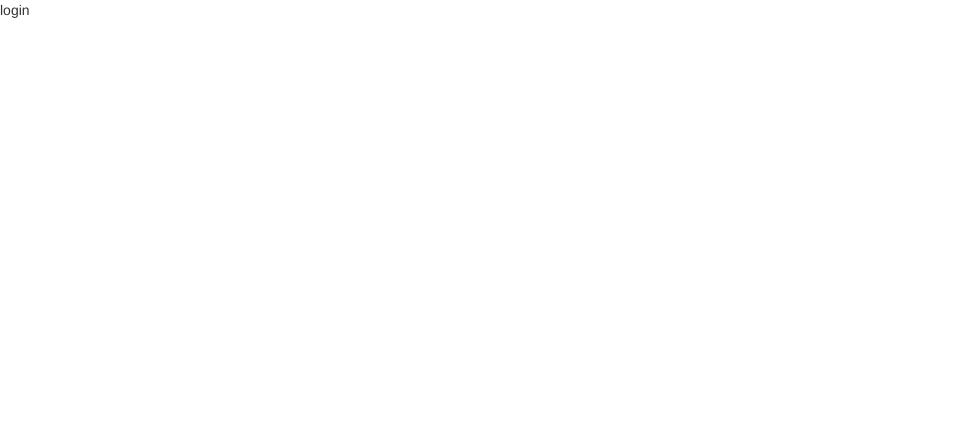
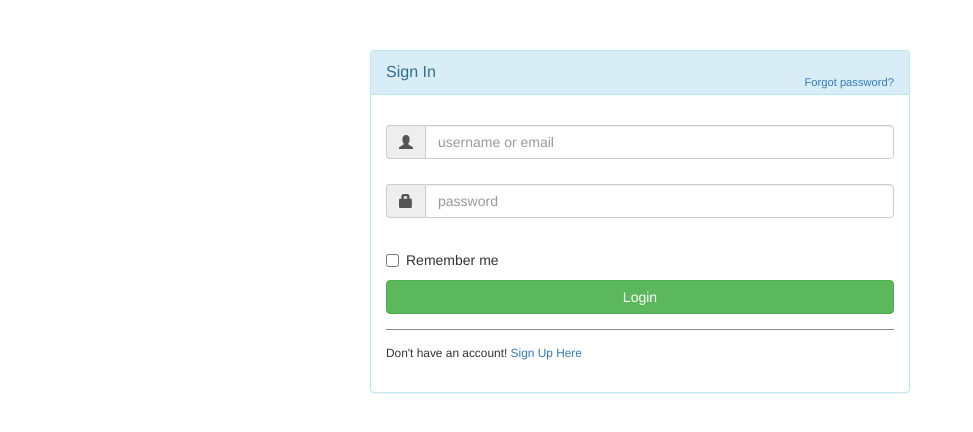
Before and after one commit to ruansheng/question, a website: page views/login.html in a window 1280 px wide. Shown: the whole page, without its empty margins (0-973 px from the left). Drawn offline with Linux system fonts and the light colour scheme; files whose address does not match are found by name.

Commit message:
login page

```diff
--- /dev/null
+++ b/public/css/style.css
@@ -0,0 +1,30 @@
+.loginbox{
+  margin-top:50px;
+}
+.forgot-password{
+  float:right;
+  font-size: 80%;
+  position: relative;
+  top:-10px;
+}
+.panel-pad{
+  padding-top:30px;
+}
+.login-alert{
+  display:none;
+}
+.margT25{
+  margin-bottom: 25px;
+}
+.margT10{
+  margin-top:10px;
+}
+.margL10{
+  padding-left: 25px;
+}
+.no-acc{
+  border-top: 1px solid#888; padding-top:15px; font-size:85%;
+}
+.signin{
+  float:right; font-size: 85%; position: relative; top:-10px;
+}
--- a/views/login.html
+++ b/views/login.html
@@ -3,10 +3,56 @@
     <head>
         <title>login</title>
         <link href="/css/bootstrap.min.css" rel="stylesheet">
+        <link href="/css/style.css" rel="stylesheet">
         <script src="/js/jquery-2.0.0.min.js"></script>
         <script src="/js/bootstrap.min.js"></script>
     </head>
 <body>
-    login
+    <div class="container">
+    <div id="loginbox" class="mainbox col-md-6 col-md-offset-3 col-sm-8 col-sm-offset-2 loginbox">
+        <div class="panel panel-info" >
+            <div class="panel-heading">
+                <div class="panel-title"> Sign In </div>
+                <div class="forgot-password"> <a href="#">Forgot password?</a> </div>
+            </div>
+            <div class="panel-body panel-pad">
+                <div id="login-alert" class="alert alert-danger col-sm-12 login-alert"></div>
+                    <form id="loginform" class="form-horizontal" role="form" action="/doLogin" method="post">
+                        <div class="input-group margT25">
+                            <span class="input-group-addon">
+                                <i class="glyphicon glyphicon-user"></i>
+                            </span>
+                            <input id="login-username" type="text" class="form-control" name="username" value="" placeholder="username or email">
+                        </div>
+                        <div class="input-group margT25">
+                            <span class="input-group-addon"><i class="glyphicon glyphicon-lock"></i></span>
+                            <input id="login-password" type="password" class="form-control" name="password" placeholder="password">
+                        </div>
+                        <div class="input-group">
+                            <div class="checkbox">
+                                <label>
+                                    <input id="login-remember" type="checkbox" name="remember" value="1"> Remember me
+                                </label>
+                            </div>
+                        </div>
+                        <div class="form-group margT10">
+                        <!-- Button -->
+                            <div class="col-sm-12 controls">
+                                <button class="btn btn-block btn-success" type="submit">Login </button>
+                            </div>
+                        </div>
+                        <div class="form-group">
+                            <div class="col-md-12 control">
+                                <div class="no-acc">
+                                    Don't have an account!
+                                    <a href="#"> Sign Up Here </a>
+                                </div>
+                            </div>
+                        </div>
+                    </form>
+                </div>
+            </div>
+        </div>
+    </div>
 </body>
 </html>
```
Also changed, not shown: public/fonts/glyphicons-halflings-regular.ttf (added), public/fonts/glyphicons-halflings-regular.woff (added), 2 other files.
